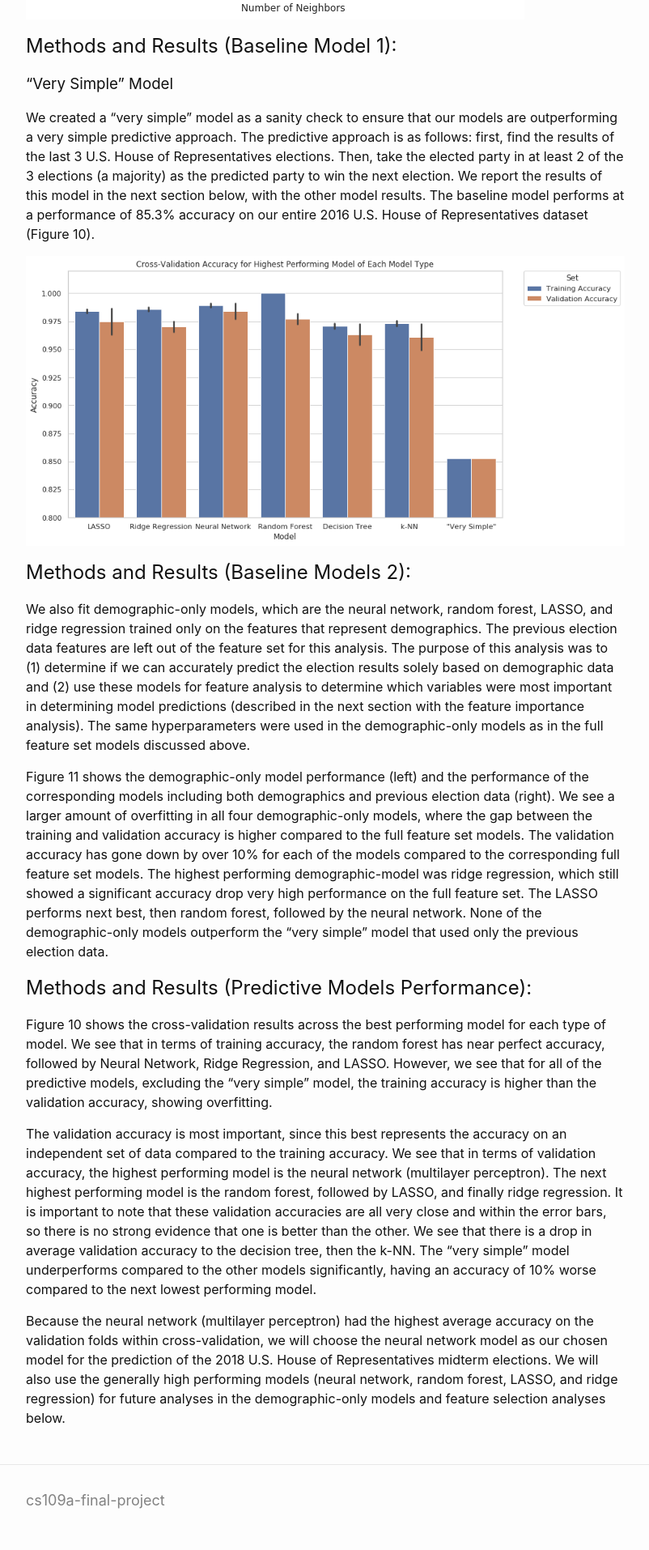
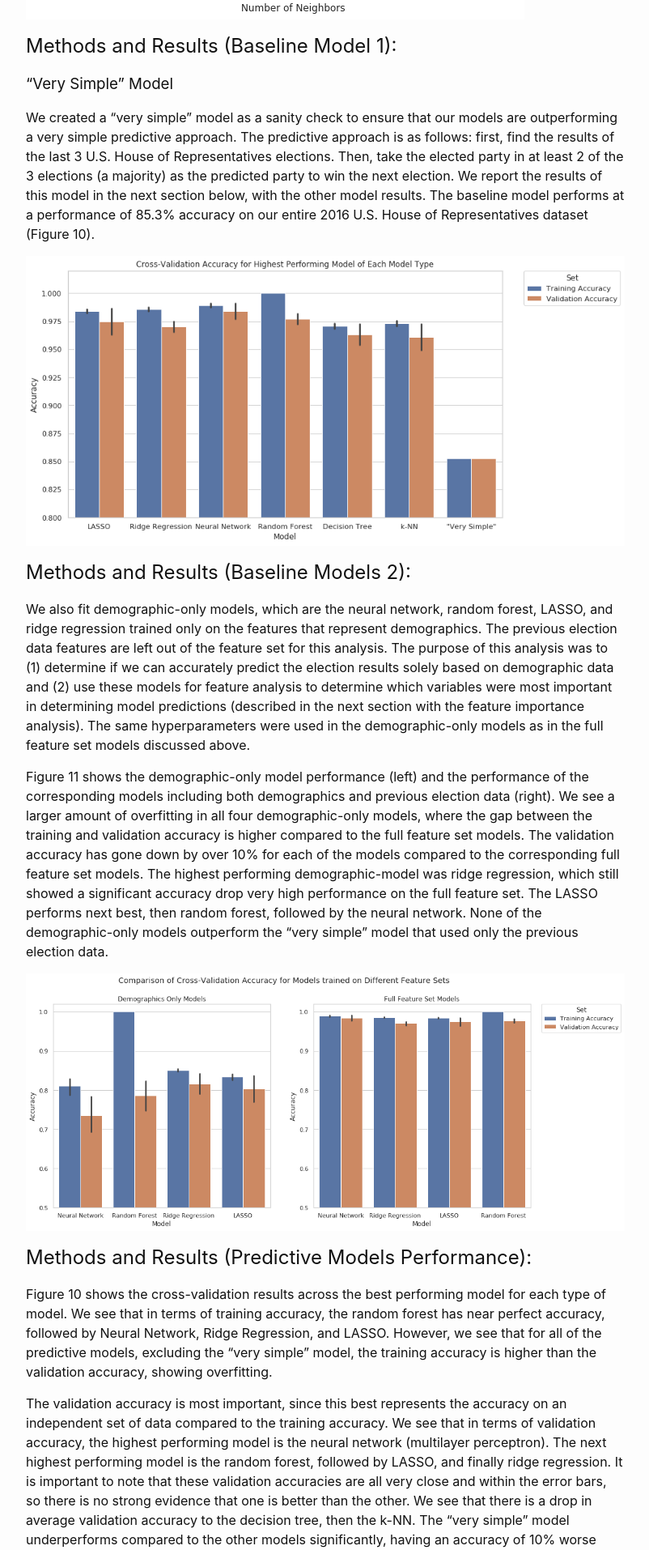
Before and after one commit to thyme4soup/cs109a-final-project, a Jekyll site: the page built from model-fitting-and-comp.md, in a window 1280 px wide. Shown: the part 4486-6400 px from the top of the page at 81% size, without its empty margins (238-1040 px from the left). Built offline with Jekyll 4.4.1, drawn with Linux system fonts in a browser that asks for light colours; our own code applies the rules of GitHub Pages for plain Markdown files.

Commit message:
Update model-fitting-and-comp.md

```diff
--- a/model-fitting-and-comp.md
+++ b/model-fitting-and-comp.md
@@ -61,6 +61,8 @@ We also fit demographic-only models, which are the neural network, random forest
 
 Figure 11 shows the demographic-only model performance (left) and the performance of the corresponding models including both demographics and previous election data (right). We see a larger amount of overfitting in all four demographic-only models, where the gap between the training and validation accuracy is higher compared to the full feature set models. The validation accuracy has gone down by over 10% for each of the models compared to the corresponding full feature set models. The highest performing demographic-model was ridge regression, which still showed a significant accuracy drop very high performance on the full feature set. The LASSO performs next best, then random forest, followed by the neural network. None of the demographic-only models outperform the “very simple” model that used only the previous election data.
 
+ ![Figure 11](figures/11.png "Figure 11")
+
 ## Methods and Results (Predictive Models Performance):
 
 Figure 10 shows the cross-validation results across the best performing model for each type of model. We see that in terms of training accuracy, the random forest has near perfect accuracy, followed by Neural Network, Ridge Regression, and LASSO. However, we see that for all of the predictive models, excluding the “very simple” model, the training accuracy is higher than the validation accuracy, showing overfitting.
```
